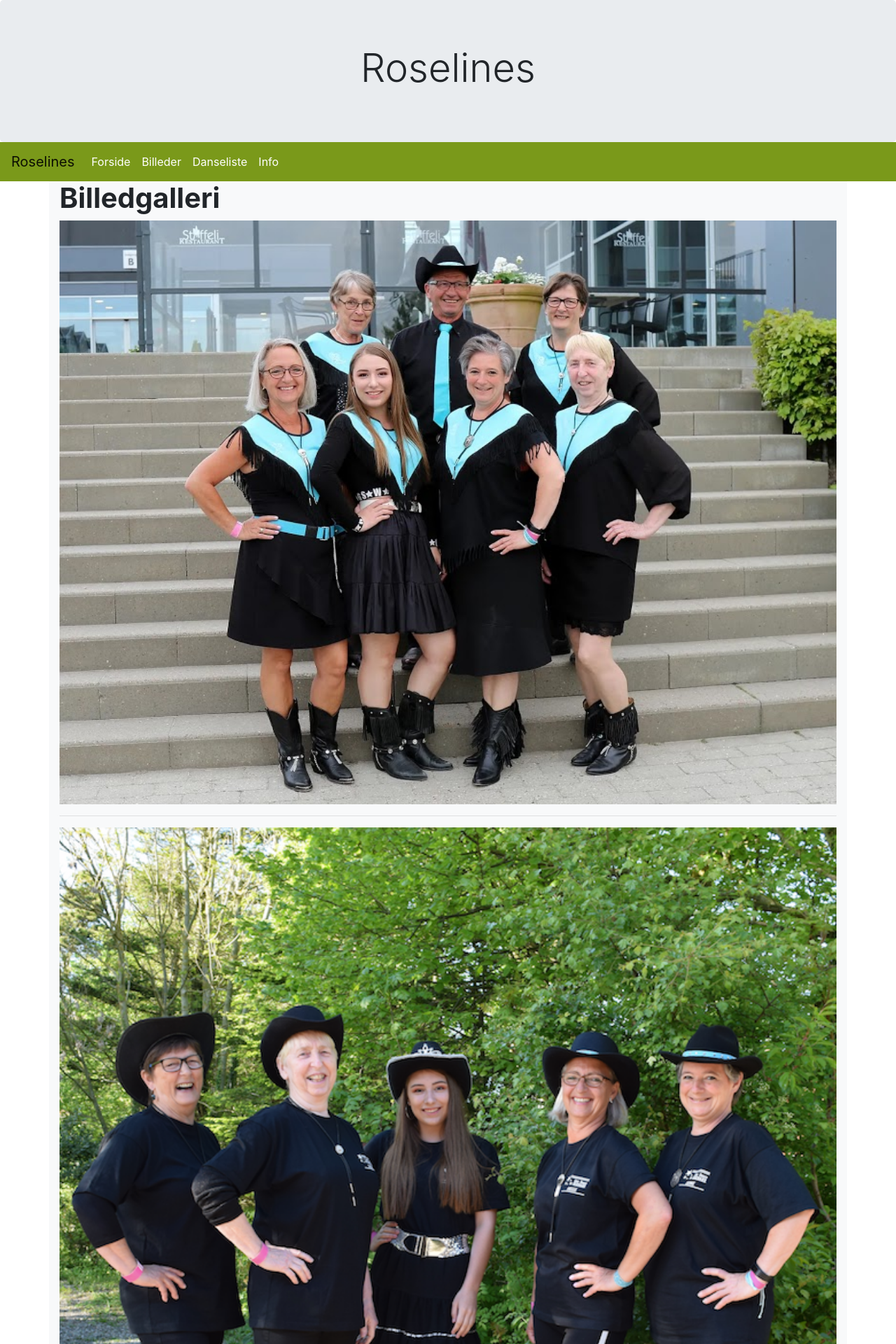
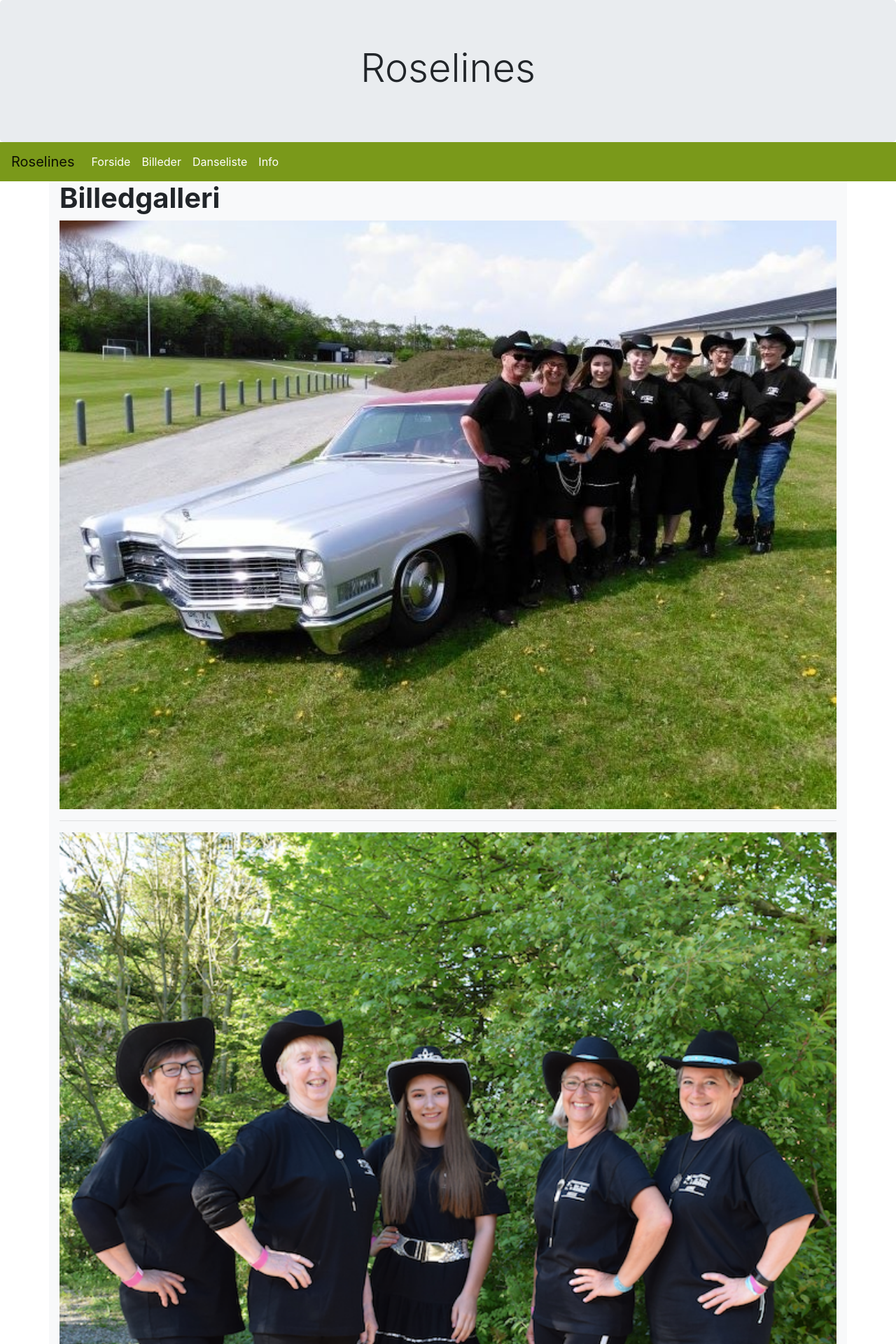
Before and after one commit to lonemathiasen/lonemathiasen.github.io, a Jekyll site: the page built from billeder.md, in a window 1280 px wide. Shown: the top 1920 px of the page at 70% size. Built offline with Jekyll 4.4.1, drawn with Linux system fonts in a browser that asks for light colours.

Commit message:
Update billeder.md
Billede i toppen er byttet ud

```diff
--- a/billeder.md
+++ b/billeder.md
@@ -8,7 +8,7 @@
 
 # **Billedgalleri**
 
-![Skærbæk 2018](/assets/Skærbæk 2018(hold1).jpg)
+![Skærbæk 2018 - old car](/assets/Skærbæk med bil 2018.jpg)
 
 ---
 
```
